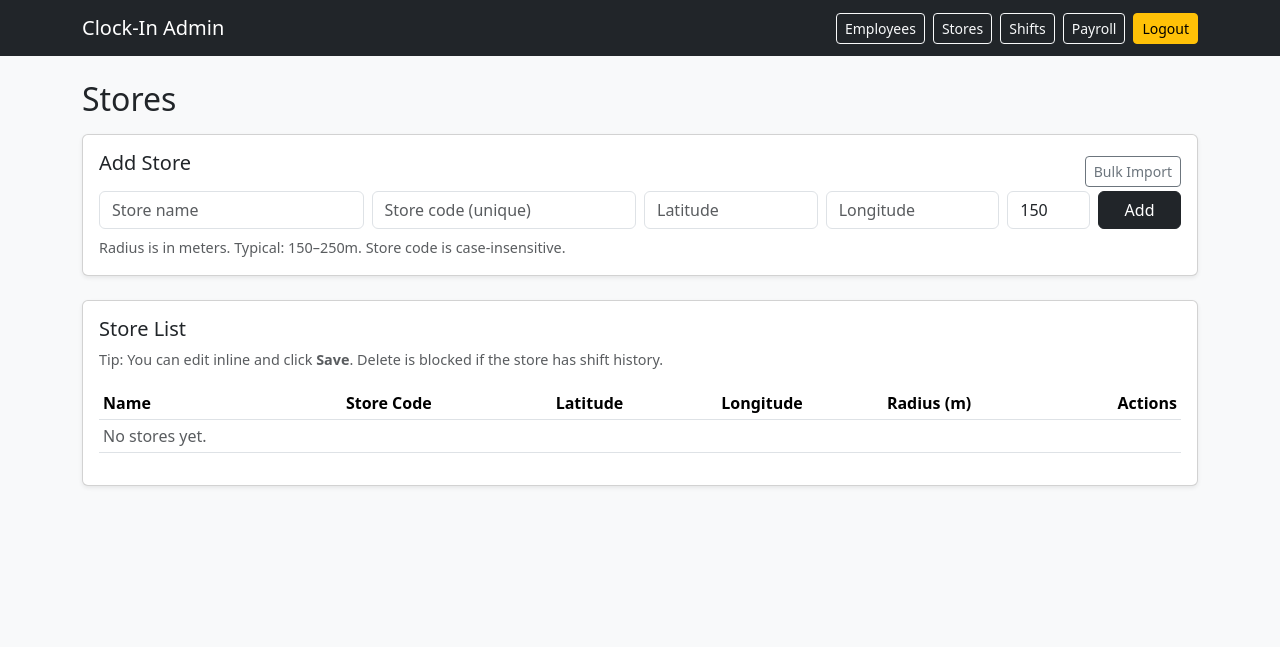
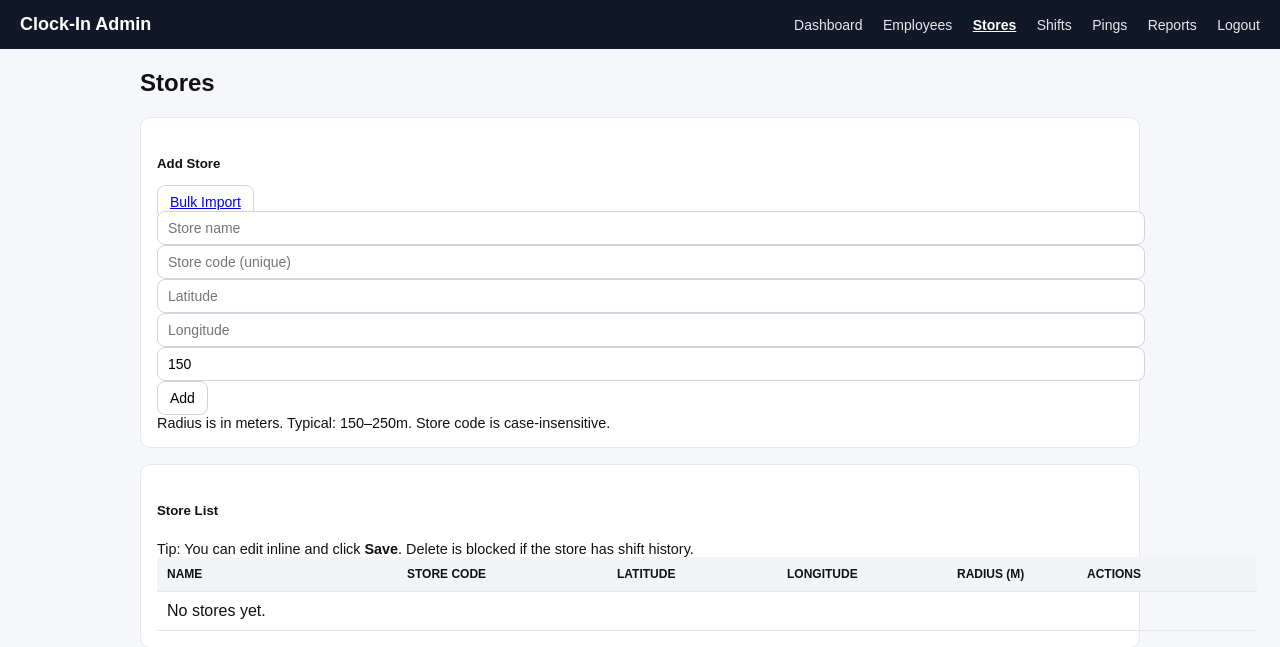
Before and after one commit to keatonmc15/clockin_app, a Flask app: page /admin/stores in a window 1280 px wide. Shown: the top 647 px of the page. Run offline with Flask 3, Linux system fonts and the light colour scheme; the visitor is signed in with stand-in values (Sample User, id 1); some libraries are stand-ins or nearby versions.

Commit message:
Add Stores tab to admin nav

```diff
--- a/templates/base.html
+++ b/templates/base.html
@@ -32,10 +32,19 @@
       text-decoration: none;
       margin-left: 16px;
       font-size: 14px;
+      opacity: 0.9;
     }
 
     header nav a:hover {
       text-decoration: underline;
+      opacity: 1;
+    }
+
+    /* ✅ Active tab */
+    header nav a.active {
+      font-weight: 700;
+      text-decoration: underline;
+      opacity: 1;
     }
 
     main {
@@ -133,14 +142,17 @@
 <body>
   <header>
     <div class="brand">Clock-In Admin</div>
-    <nav><nav>
-  <a href="/admin">Dashboard</a>
-  <a href="/admin/employees">Employees</a>
-  <a href="/admin/shifts">Shifts</a>
-  <a href="/admin/pings">Pings</a>
-  <a href="/admin/payroll">Reports</a>
-  <a href="/admin/logout">Logout</a>
-</nav>
+
+    <!-- ✅ Fixed: single <nav> and added Stores tab -->
+    <nav>
+      <a class="{% if request.path == '/admin' %}active{% endif %}" href="/admin">Dashboard</a>
+      <a class="{% if request.path.startswith('/admin/employees') %}active{% endif %}" href="/admin/employees">Employees</a>
+      <a class="{% if request.path.startswith('/admin/stores') %}active{% endif %}" href="/admin/stores">Stores</a>
+      <a class="{% if request.path.startswith('/admin/shifts') %}active{% endif %}" href="/admin/shifts">Shifts</a>
+      <a class="{% if request.path.startswith('/admin/pings') %}active{% endif %}" href="/admin/pings">Pings</a>
+      <a class="{% if request.path.startswith('/admin/payroll') or request.path.startswith('/admin/reports') %}active{% endif %}" href="/admin/payroll">Reports</a>
+      <a href="/admin/logout">Logout</a>
+    </nav>
   </header>
 
   <main>
--- a/templates/stores.html
+++ b/templates/stores.html
@@ -1,4 +1,4 @@
-{% extends "base_admin.html" %}
+{% extends "base.html" %}
 {% set title = "Stores" %}
 {% block content %}
 
```
